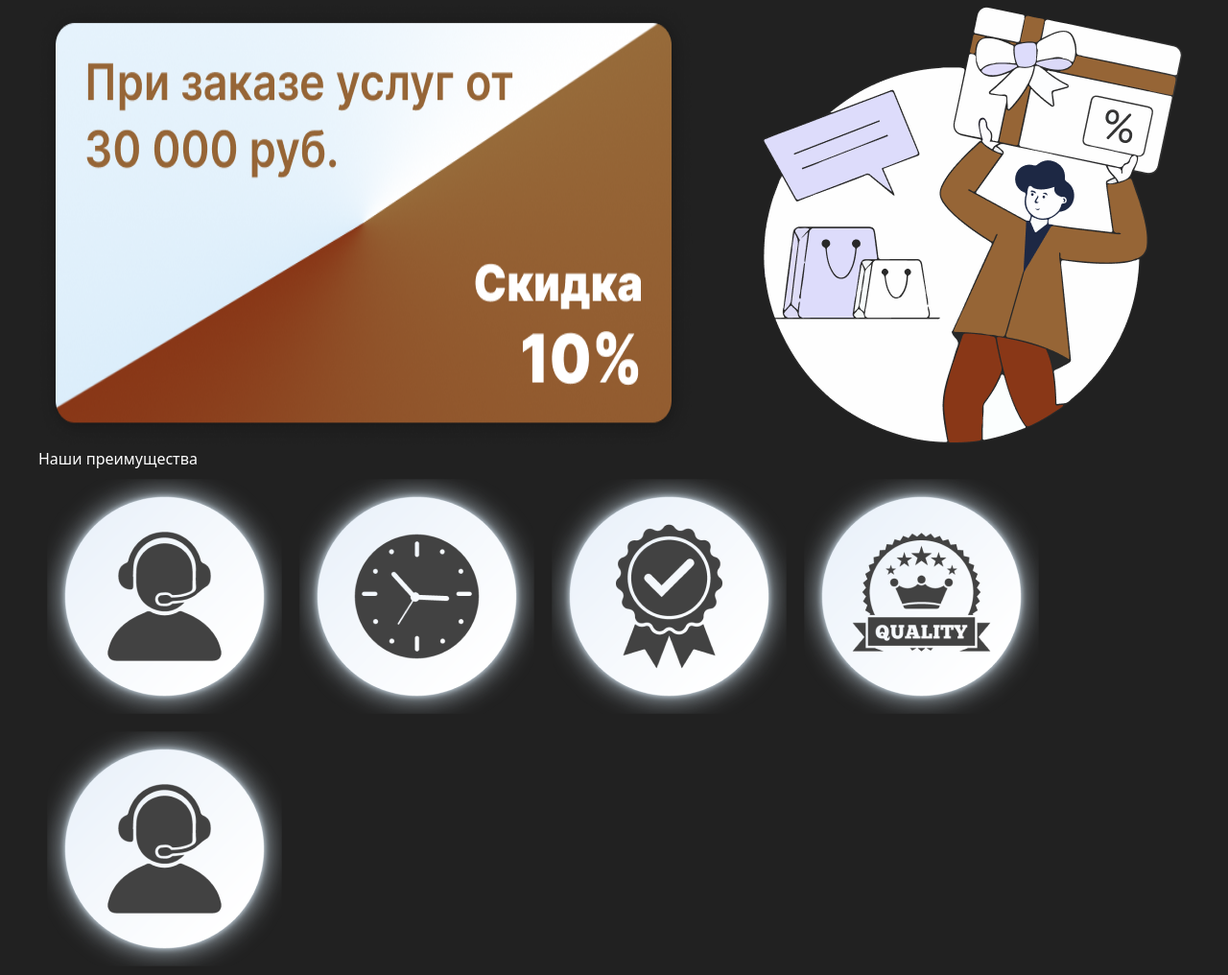
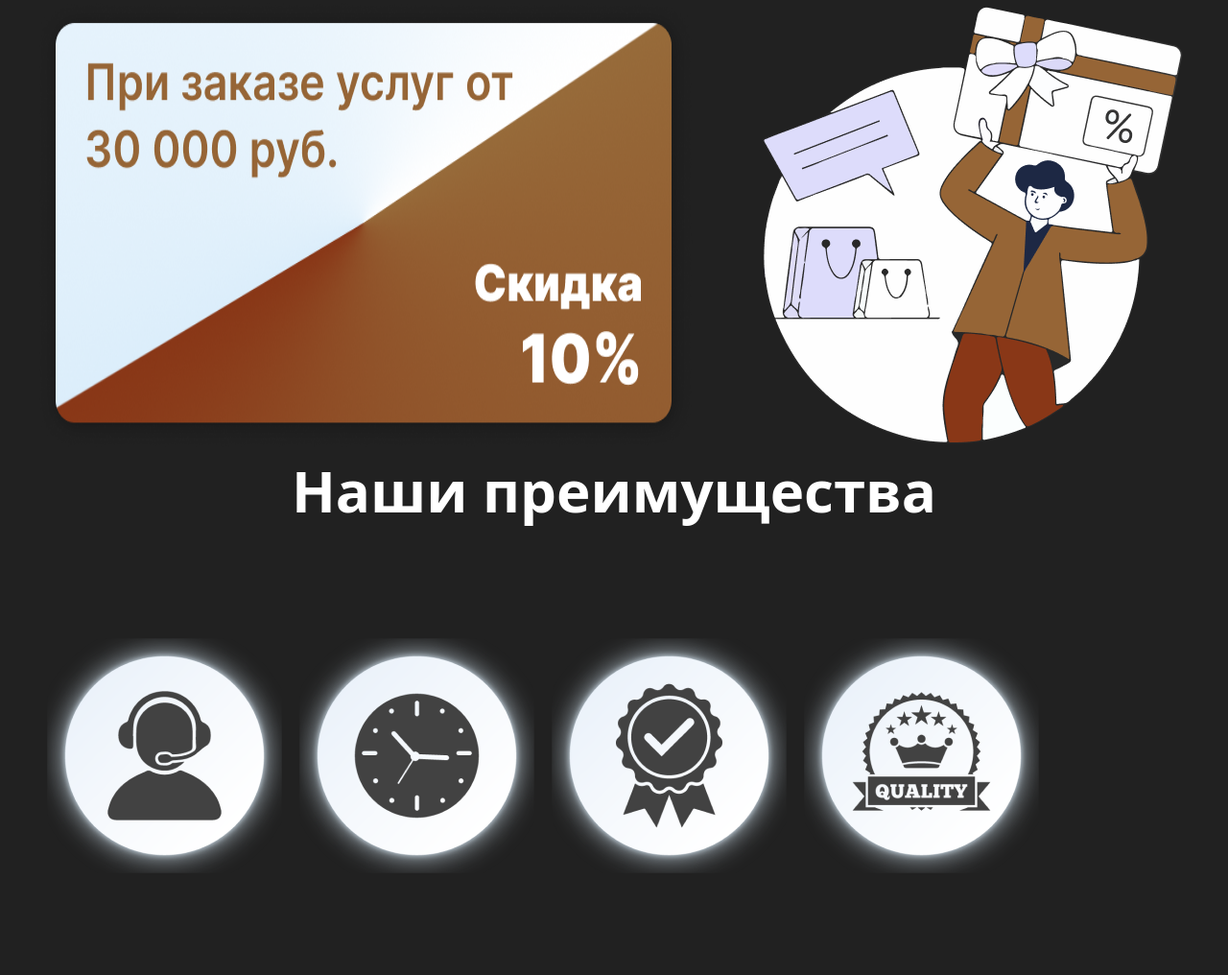
Before and after one commit to maga76/obuw, a website: page src/page4.html in a window 1280 px wide. Shown: the part 1457-2473 px from the top of the page at 96% size. After the commit the page ends 2376 px from the top, so only its background shows below. Drawn offline with Linux system fonts and the light colour scheme; files whose address does not match are found by name.

Commit message:
feex bag p4 ff

```diff
--- a/src/page4.html
+++ b/src/page4.html
@@ -50,13 +50,12 @@
             </div>
         </section>
         <section class="max-w-[1200px] m-auto">
-            <p>Наши преимущества</p>
-            <div class="flex flex-wrap">
+            <p class="text-[60px] font-semibold text-center">Наши преимущества</p>
+            <div class="flex flex-wrap mt-[100px]">
                 <img src="./image/1icons.png" alt="">
                 <img src="./image/2icons.png" alt="">
                 <img src="./image/4icons.png" alt="">
                 <img src="./image/5icons.png" alt="">
-                <img src="./image/1icons.png" class="">
             </div>
         </section>
     </main>
```
